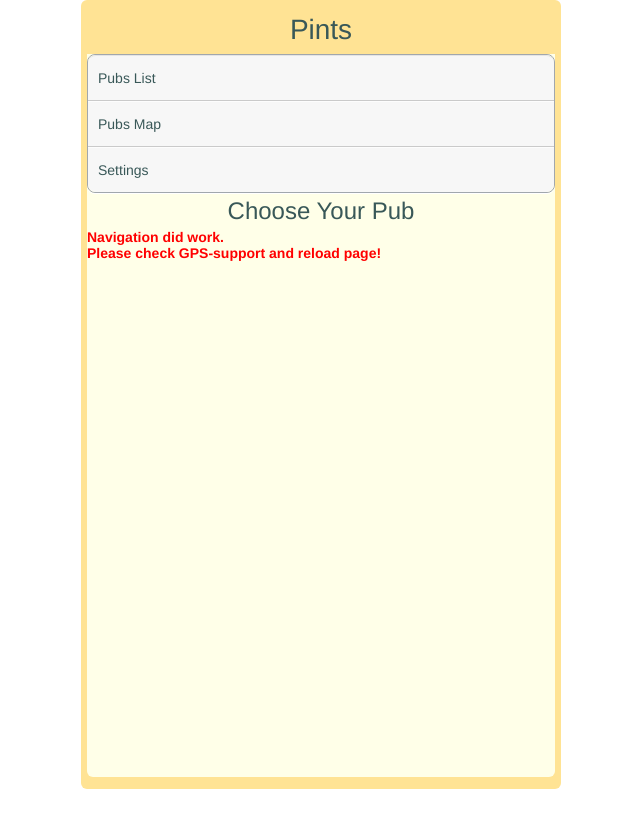
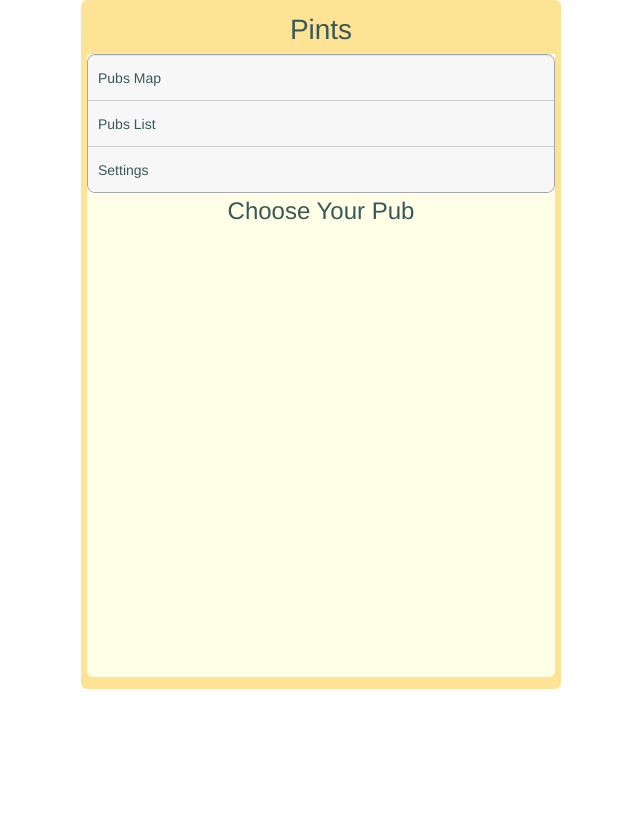
Before and after one commit to richardtraindl/pints, a Jekyll site: the page built from pints/index.html, in a window 1280 px wide. Shown: the top 828 px of the page, without its empty margins (319-959 px from the left). Built offline with Jekyll 4.4.1, drawn with Linux system fonts in a browser that asks for light colours; part of the change alters nothing that is shown.

Commit message:
fixes and hacks

```diff
--- a/pints/index.html
+++ b/pints/index.html
@@ -1,22 +1,29 @@
 ---
 layout: pints
-title: Index
+title: Pints
 id: index
 ---
 
     <article>
-
       <nav>
         <ul>
+          <li class="tab" id="map">Pubs Map</li>
           <li class="tab" id="list">Pubs List</li>
-          <li class="tab" id="map">Pubs Map</li>
           <li class="tab" id="settings">Settings</li>
-
-          <!-- li><a class="tab" id="tab1" href="#tab-list">Pubs List</a></li>
-          <li><a class="tab" id="tab2" href="#tab-map">Pubs Map</a></li>
-          <li><a class="tab" id="tab3" href="#tab-settings">Settings</a></li -->
         </ul>
       </nav>
+
+        <div id='tab-map'>
+          <h2>Choose Your Pub</h2>
+
+          <p class="msg">
+            <!-- Wird dynamisch befüllt -->
+          </p>
+
+          <p id="mapid" style="height: 448px; width: 448px; padding: 0px; margin: 0px;">
+            <!-- Wird dynamisch befüllt -->
+          </p>
+        </div>
 
         <div id='tab-list'>
           <h2>Choose Your Pub</h2>
@@ -26,18 +33,6 @@ id: index
           </p>
 
           <p id="pub-list">
-            <!-- Wird dynamisch befüllt -->
-          </p>
-        </div>
-
-        <div id='tab-map'>
-          <h2>Choose Your Pub</h2>
-
-          <p class="msg">
-            <!-- Wird dynamisch befüllt -->
-          </p>
-
-          <p id="mapid" style="height: 448px; width: 448px; padding: 0px; margin: 0px;">
             <!-- Wird dynamisch befüllt -->
           </p>
         </div>
@@ -52,9 +47,9 @@ id: index
     <script>
       $(document).ready(function() {
 
-        show_pubs(10);
+        display_map();
 
-        $('#tab-map').css("visibility", "hidden");
+        $('#tab-list').css("display", "none");
         $('#tab-settings').css("display", "none");
 
         $('.tab').click(function(){
@@ -66,20 +61,9 @@ id: index
             var id = $(this).attr("href");
             console.log( "id: " + id); */
 
-            if(id == '#tab-list'){
-              $('#tab-map').css("display", "none");
-              $('#tab-settings').css("display", "none");
-            }
-            else if(id == '#tab-map'){
-              $('#tab-list').css("display", "none");
-              $('#tab-settings').css("display", "none");
-            }
-            else{
-              $('#tab-list').css("display", "none");
-              $('#tab-map').css("display", "none");
-            }
-
-            $(id).css("visibility", "visible");
+            $('#tab-list').css("display", "none");
+            $('#tab-map').css("display", "none");
+            $('#tab-settings').css("display", "none");
             $(id).css("display", "block");
 
             return false;
--- a/static/pints.js
+++ b/static/pints.js
@@ -23,64 +23,39 @@
   };
 
 
-  function get_location(location){
+  function display_map(){
     var options = { enableHighAccuracy: true, timeout: 5000, maximumAge: 0 };
 
     if(navigator.geolocation){
       console.log('nav availaible');
 
       navigator.geolocation.getCurrentPosition(function(position){
-          location.status = -1;
           location.latitude = position.coords.latitude;
           location.longitude = position.coords.longitude;
-          console.log("in function \"navigator.geolocation.getCurrentPosition\":");
-          console.log("Status: " + location.status);
-          console.log("Latitude: " + location.latitude);
-          console.log("Longitude: " + location.longitude);
+
+          show_pubs_map(location, 10);
+
+          show_pub_list(location, 10);
         },
         function(err){
-          location.status = 1;
           console.warn("ERROR: " + err.code + " " + err.message);
+          $('.msg').html('');
+          var msg = "<p>" + err.message + " (" + err.code + ")</p>";
+          $('.msg').append(msg);
         },
         options);
     }
     else{
       // Browser doesn't support Geolocation
-      location.status = 0;
       console.log('nav NOT availaible');
+      $('.msg').html('');
+      var msg = "<p>Browser doesn't support Geolocation. <br>Please check GPS-support!</p>";
+      $('.msg').append(msg);
     }
   };
 
 
-  function show_pubs(count){
-
-    var location = { status: null, latitude: null, longitude: null };
-    get_location(location);
-
-    setTimeout(function(){
-      console.log(" stat: " + location.status + " lat: " + location.latitude + " lon: " + location.longitude);
-
-      if(location.status == null){
-        $('.msg').html('');
-        var msg = "<p>Navigation did work. <br>Please check GPS-support and reload page!</p>";
-        $('.msg').append(msg);
-        return false;
-      }
-      if(location.status == 0){
-        $('.msg').html('');
-        var msg = "<p>Navigation is NOT availaible. <br>Please check GPS-support!</p>";
-        $('.msg').append(msg);
-        return false;
-      }
-      if(location.status == 1){
-        $('.msg').html('');
-        var msg = "<p>You have denied geolocation prompt. <br>Pints assumes the center of the city as your current location!</p>";
-        $('.msg').append(msg);
-        location.latitude = 48.2083537;
-        location.longitude = 16.3725042;
-        return false;
-      }
-
+  function show_pubs_map(location, count){
     // map
     var mymap = L.map('mapid').setView([location.latitude, location.longitude], 13);
     L.tileLayer('https://api.tiles.mapbox.com/v4/{id}/{z}/{x}/{y}.png?access_token=pk.eyJ1IjoibWFwYm94IiwiYSI6ImNpejY4NXVycTA2emYycXBndHRqcmZ3N3gifQ.rJcFIG214AriISLbB6B5aw', {
@@ -107,19 +82,14 @@
 
       rpubs.sort(compare_distance);
 
-        // list
-        $('#pub-list').html('');
-        $('#pub-list').append("<ul></ul>");
-
       var cnt = 0;
       for(let rpub of rpubs){
         cnt += 1;
         if(cnt <= count){
           var distance = rpub[0];
           var pub = rpub[1];
-
           // map marker start
-            /* var pub1 = L.marker([pub.latitude, pub.longitude]).addTo(mymap);
+          var pub1 = L.marker([pub.latitude, pub.longitude]).addTo(mymap);
           var popup = cnt.toString() + ") &nbsp;"
           popup += pub.name + ", ";
           for(category of pub.categories){
@@ -132,9 +102,43 @@
           if(pub.open.length > 0){
             popup += "<br>" + pub.open;
           }
-            pub1.bindPopup(popup); */
+          pub1.bindPopup(popup);
           // map marker end
+        }
+      }
+      var userlocation = L.marker([location.latitude, location.longitude]).addTo(mymap);
+      userlocation.bindPopup("Here you are!").openPopup();
+    });
+  };
 
+
+  function show_pub_list(location, count){
+    $.getJSON('/data/pubs.json', function(data){
+      var rpubs = new Array();
+
+      $.each(data, function(index, pub){
+        var distance = calc_distance(location.longitude, location.latitude, pub.longitude, pub.latitude);
+        rpubs.push([distance, pub]);
+      });
+
+      function compare_distance(a, b){
+        if (a[0] < b[0]) return -1;
+        if (a[0] > b[0]) return 1;
+        return 0;
+      };
+
+      rpubs.sort(compare_distance);
+
+      // list
+      $('#pub-list').html('');
+      $('#pub-list').append("<ul></ul>");
+
+      var cnt = 0;
+      for(let rpub of rpubs){
+        cnt += 1;
+        if(cnt <= count){
+          var distance = rpub[0];
+          var pub = rpub[1];
           // list-item start
           var lst = "<li>";
           lst += "<div style='display: flex; align-items: center'>";
@@ -180,8 +184,5 @@
           // list-item end
         }
       }
-        // var userlocation = L.marker([location.latitude, location.longitude]).addTo(mymap);
-        // userlocation.bindPopup("Here you are!"); // .openPopup();
     });
-    }, 3000);
   };
```
Lines whose indentation alone changed are shown as unchanged.
